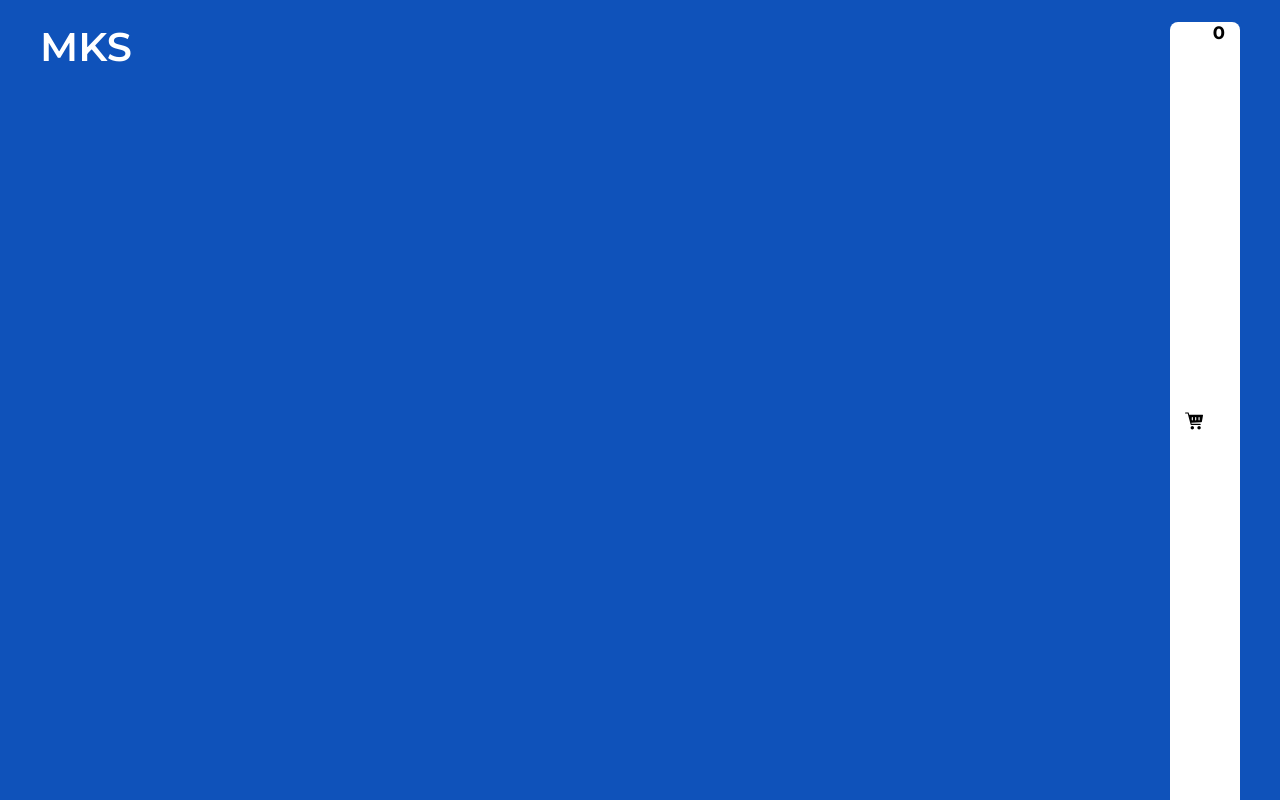
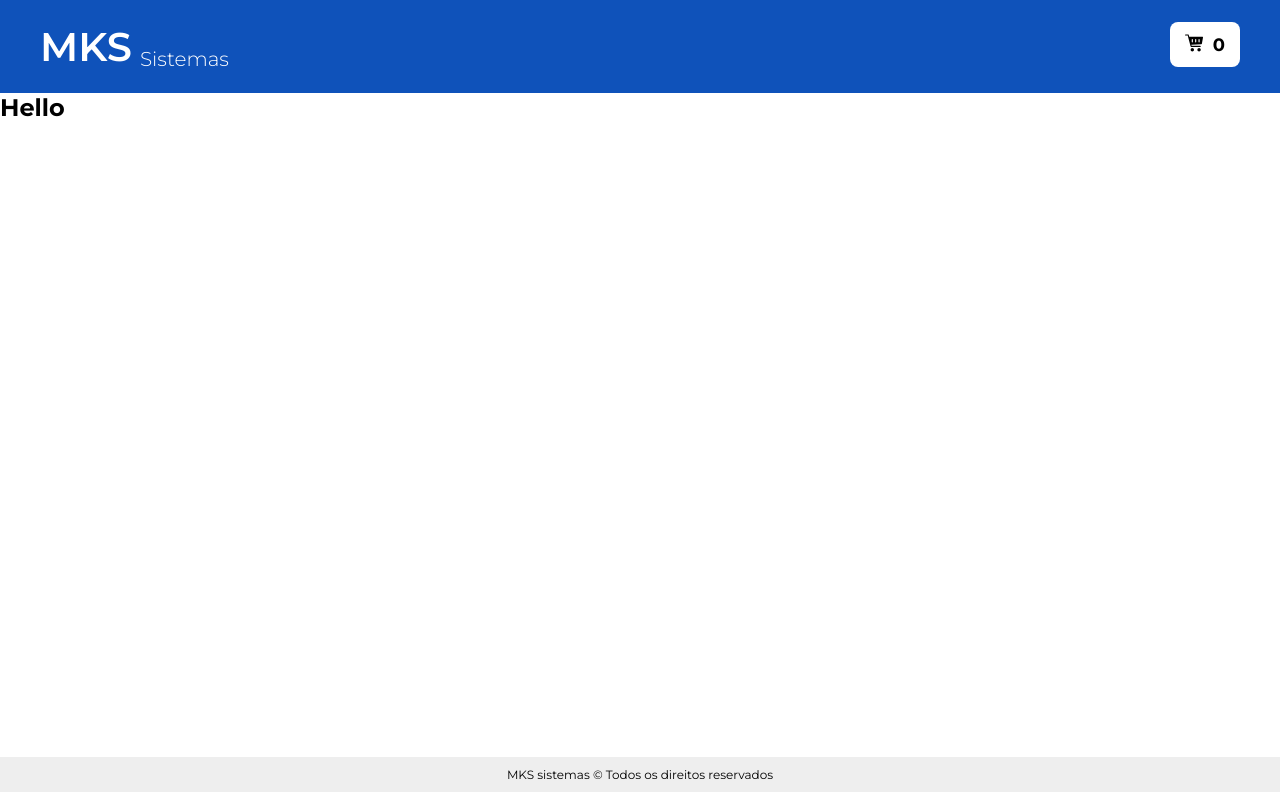
Before and after one commit to LinsThi/mks-frontend-challenge, a React (Vite) app: page / in a window 1280 px wide. Shown: the top 800 px of the page. Built offline with nearby package versions, Linux system fonts and the light colour scheme.

Commit message:
style: fixing css

```diff
--- a/src/screens/Home/styles.ts
+++ b/src/screens/Home/styles.ts
@@ -2,8 +2,6 @@ import styled from "styled-components";
 
 export const Container = styled.div`
   display: flex;
-  justify-content: center;
-  align-items: center;
-
-  background-color: red;
+  flex-direction: column;
+  height: 83vh;
 `;
--- a/src/styles/global.ts
+++ b/src/styles/global.ts
@@ -6,7 +6,6 @@ const defaultStyleGlobal = createGlobalStyle`
     padding: 0;
     box-sizing: border-box;
     font-family: 'Montserrat', sans-serif;
-    min-height: 100vh;
   }
 
   button {
```
